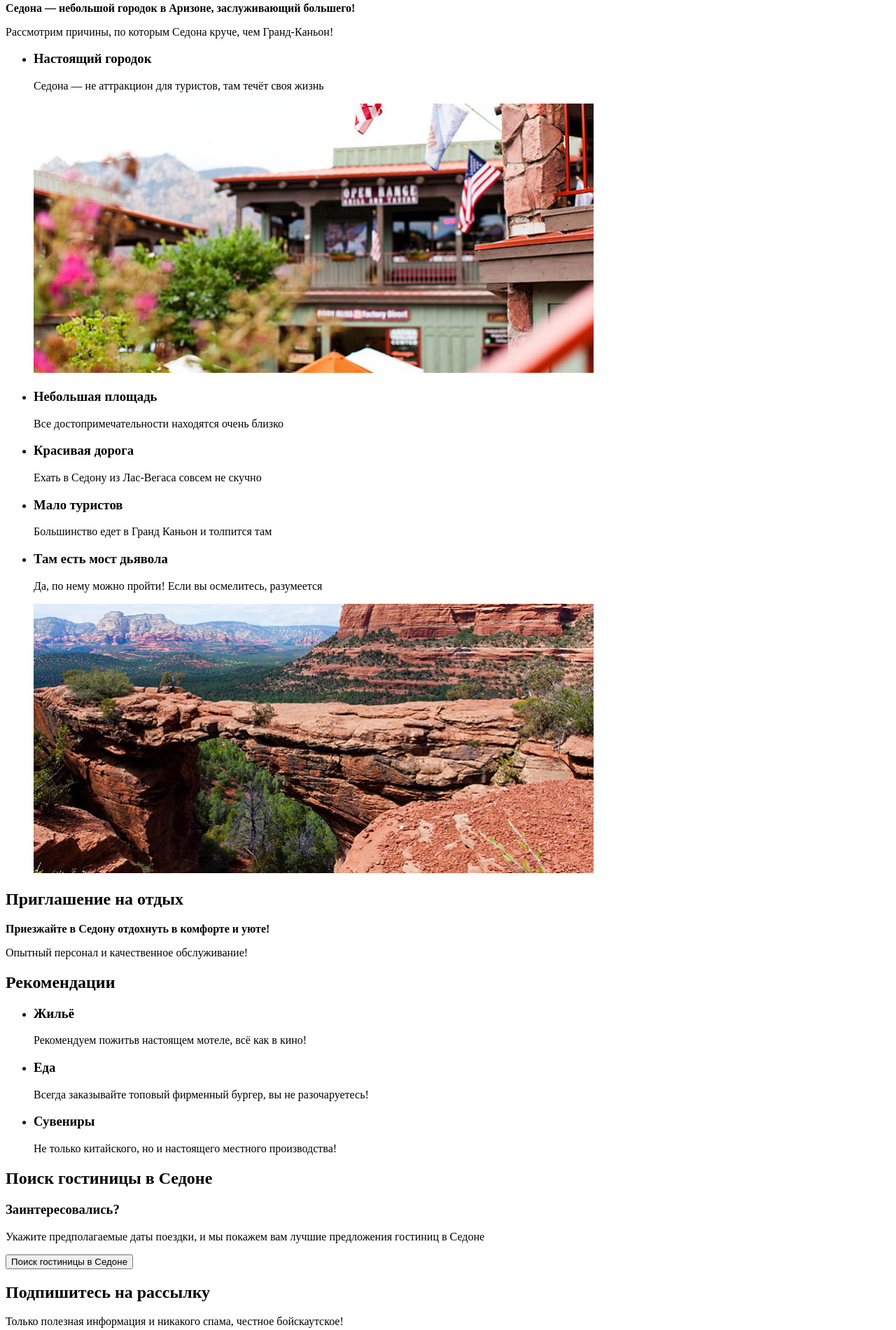
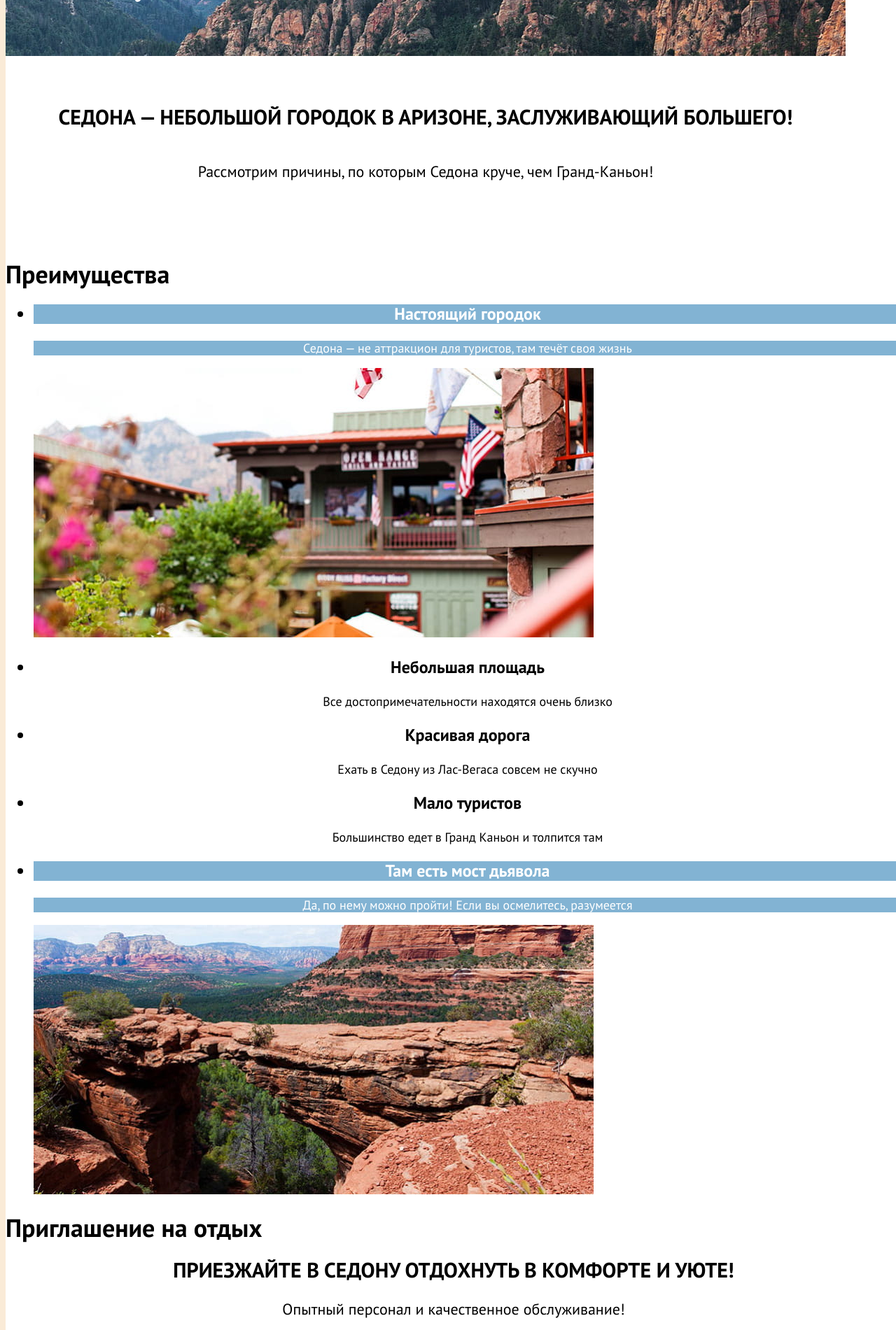
Before and after one commit to htmlacademy-htmlcss/2412927-sedona-38, a plain HTML site: page index.html in a window 1280 px wide. Shown: the part 722-2623 px from the top of the page at 70% size. Drawn offline with Linux system fonts and the light colour scheme.

Commit message:
Начинает добавлять стили

```diff
--- a/index.html
+++ b/index.html
@@ -48,24 +48,27 @@
    </header>
 
    <main class="page-main">
-
-    <h1 class="visually-hidden">Добро пожаловать в Седону</h1>
     <section class="index-hero">
-     <!-- <img class="start-image-background" src="images/index-background.jpg" width="1200" height="485" alt="Каньон"> -->
+      <h1 class="visually-hidden">Добро пожаловать в Седону</h1>
       <img class="index-hero-image" src="images/welcome.svg" width="458" height="352" alt="Welcome to the gorgeous sedona, because the grand canyon sucks!">
     </section>
 
+    <section class="hero-tittle">
+      <b class="hero-adventages-description">Седона — небольшой городок в Аризоне,
+        заслуживающий большего!</b>
+        <p class="adventages-description">Рассмотрим причины, по которым Седона круче, чем Гранд-Каньон!</p>
+      </section>
+
+
    <section class="advantages">
     <h2 class="visually-hidden">Преимущества</h2>
-    <b class="hero-adventages-description">Седона — небольшой городок в Аризоне,
-      заслуживающий большего!</b>
-      <p class="adventages-description">Рассмотрим причины, по которым Седона круче, чем Гранд-Каньон!</p>
+
      <ul class="advantages-list">
 
       <li class="advantages-item advantages-item-big">
         <div class="adventages-description-wrapper">
-        <h3 class="adventages-tittle">Настоящий городок</h3>
-          <p class="advantages-item-description">Седона — не аттракцион для туристов, там течёт своя жизнь</p>
+        <h3 class="adventages-tittle-big">Настоящий городок</h3>
+          <p class="advantages-item-description-big">Седона — не аттракцион для туристов, там течёт своя жизнь</p>
            </div>
                <img class="adventages-image" src="images/city.jpg" width="800" height="385" alt="Город Седона">
       </li>
@@ -76,7 +79,7 @@
       </li>
 
       <li class="advantages-item">
-        <h3>Красивая дорога</h3>
+        <h3 class="adventages-tittle">Красивая дорога</h3>
         <p class="advantages-item-description">Ехать в Седону из Лас-Вегаса совсем не скучно</p>
       </li>
 
@@ -87,8 +90,8 @@
 
       <li class="advantages-item advantages-item-big">
         <div class="adventages-description-wrapper">
-         <h3 class="adventages-tittle">Там есть мост дьявола</h3>
-         <p class="advantages-item-description">Да, по нему можно пройти! Если вы осмелитесь, разумеется</p>
+         <h3 class="adventages-tittle-big">Там есть мост дьявола</h3>
+         <p class="advantages-item-description-big">Да, по нему можно пройти! Если вы осмелитесь, разумеется</p>
         </div>
           <img class="adventages-image" src="images/bridge-of-devil.jpg" width="800" height="385" alt="Мост дьявола">
       </li>
@@ -98,9 +101,9 @@
 
    <section class="invitation">
     <h2 class="visually-hedden">Приглашение на отдых</h2>
-     <p class="invitation-text">
+     <h2 class="invitation-tittle">
       <b>Приезжайте в Седону отдохнуть в комфорте и уюте!</b>
-     </p>
+     </h2>
     <p class="invitation-description">Опытный персонал и качественное обслуживание!</p>
   </section>
 
@@ -108,19 +111,19 @@
     <h2 class="visually-hidden">Рекомендации</h2>
     <ul class="reccomend-list">
 
-      <li class="reccomend-item">
+      <li class="reccomend-item reccomend-item-home">
        <!-- <img src="images/home.svg" width="75" height="72" alt="Иконка дома"> -->
        <h3 class="reccomend-title">Жильё</h3>
        <p class="reccomend-item-description">Рекомендуем пожитьв настоящем мотеле, всё как в кино!</p>
        </li>
 
-      <li class="reccomend-item">
+      <li class="reccomend-item reccomend-item-food">
        <!-- <img src="images/food.svg" width="74" height="70" alt="Бургер"> -->
        <h3 class="reccomend-title">Еда</h3>
        <p class="reccomend-item-description">Всегда заказывайте топовый фирменный бургер, вы не разочаруетесь!</p>
        </li>
 
-     <li class="reccomend-item">
+     <li class="reccomend-item reccomend-item-souvenirs">
      <!-- <img src="images/present.svg" width="64" height="76" alt="Сувениры"> -->
        <h3 class="reccomend-title">Сувениры</h3>
        <p class="reccomend-item-description">Не только китайского, но и настоящего местного производства!</p>
--- a/styles/styles.css
+++ b/styles/styles.css
@@ -1,3 +1,5 @@
+/*Шрифты*/
+
 @font-face {
 font-family: "PT Sans";
 font-style: normal;
@@ -13,3 +15,168 @@ font-display: swap;
 src: url("../fonts/ptsans-700.woff2") format("woff2");
 font-display: swap;
 }
+
+body {
+font-family: "PT Sans", sans-serif;
+font-size: 24px;
+line-height: 26px;
+color: #000000;
+background-color:antiquewhite;
+width: 1280px;
+}
+.page-header {
+color: #000000;
+background: #ffffff;
+}
+
+/*header*/
+
+.main-nav-link {
+font-family: "PT Sans", sans-serif;
+line-height: 24px;
+color: #000000;
+background-color: #ffffff;
+font-weight: 700;
+text-align: center;
+text-transform: capitalize;
+text-decoration: none;
+
+}
+.user-nav-link {
+font-family: "PT Sans", sans-serif;
+line-height: 24px;
+color: #000000;
+background-color: #ffffff;
+font-weight: 700;
+text-align: center;
+text-transform: capitalize;
+text-decoration: none;
+}
+
+/*main*/
+
+.page-main {
+color: #000000;
+background-color: #ffffff;
+}
+
+/*index-hero*/
+
+.index-hero {
+background-image: url("../images/index-background.jpg"), url("../images/vector.svg");
+background-repeat: no-repeat;
+background-size: cover, contain;
+background-position: center bottom;
+width: 1200px;
+height: 485px;
+background-color: #000000;
+}
+
+/*hero-tittle*/
+
+.hero-tittle {
+display: flex;
+width: 1200px;
+flex-direction: column;
+justify-content: center;
+align-items: center;
+gap: 25px;
+padding: 69px 0;
+
+}
+.hero-adventages-description {
+font-size: 30px;
+font-weight: 700;
+line-height: 36px;
+text-transform: uppercase;
+text-align: center;
+}
+.adventages-description {
+font-size: 22px;
+font-weight: 400;
+line-height: 26px;
+text-align: center;
+}
+
+/*adventages*/
+
+.adventages-tittle-big {
+font-size: 24px;
+font-weight: 700;
+line-height: 28px;
+text-align: center;
+color: #ffffff;
+background-color: #82B3D3;
+}
+.advantages-item-description-big {
+font-size: 18px;
+font-weight: 400;
+line-height: 21px;
+text-align: center;
+color: #ffffff;
+background-color: #82B3D3;
+}
+.adventages-tittle {
+font-size: 24px;
+font-weight: 700;
+line-height: 28px;
+text-align: center;
+}
+.advantages-item-description {
+font-size: 18px;
+font-weight: 400;
+line-height: 21px;
+text-align: center;
+}
+
+/*invitation*/
+
+.invitation-tittle {
+font-size: 30px;
+font-weight: 700;
+line-height: 36px;
+text-transform: uppercase;
+text-align: center;
+}
+.invitation-description {
+font-size: 22px;
+font-weight: 400;
+line-height: 26px;
+text-align: center;
+}
+.reccomend-list h3 {
+font-size: 24px;
+font-weight: 700;
+line-height: 28px;
+text-transform: uppercase;
+text-align: center;
+}
+.reccomend-list p {
+font-size: 18px;
+font-weight: 400;
+line-height: 21px;
+text-align: center;
+}
+.reccomend-item-home {
+background-image: url("../images/home.svg");
+background-repeat: no-repeat;
+background-position: center;
+background-color: #83B3D31F;
+}
+.reccomend-item-food {
+background-image: url("../images/food.svg");
+background-repeat: no-repeat;
+background-position: center;
+}
+.reccomend-item-souvenirs {
+background-image: url("../images/present.svg");
+background-repeat: no-repeat;
+background-position: center;
+background-color: #83B3D31F;
+}
+.reccomend-list .reccomend-item {
+width: 400px;
+height: 385px;
+}
+
+/*hotel-search*/
```
Also changed, not shown: images/vector.svg (added). Lines whose indentation alone changed are shown as unchanged.
